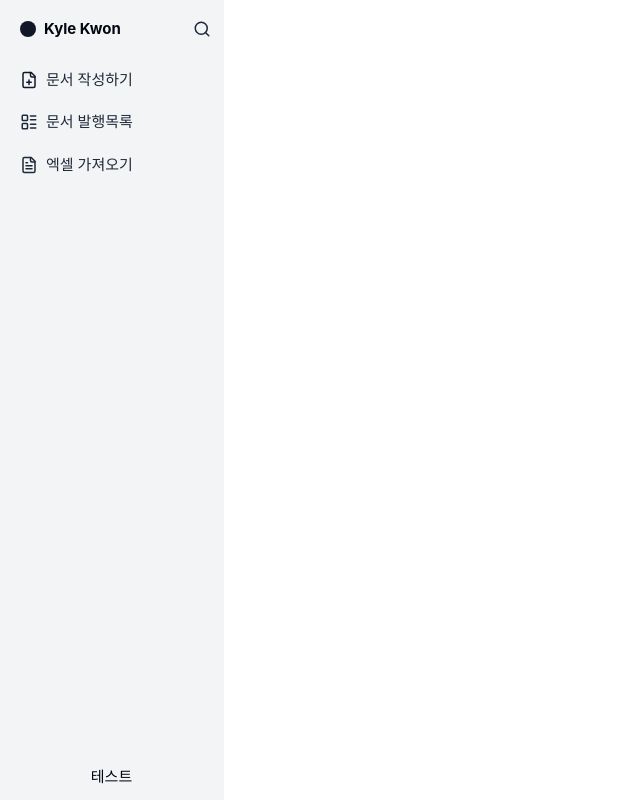
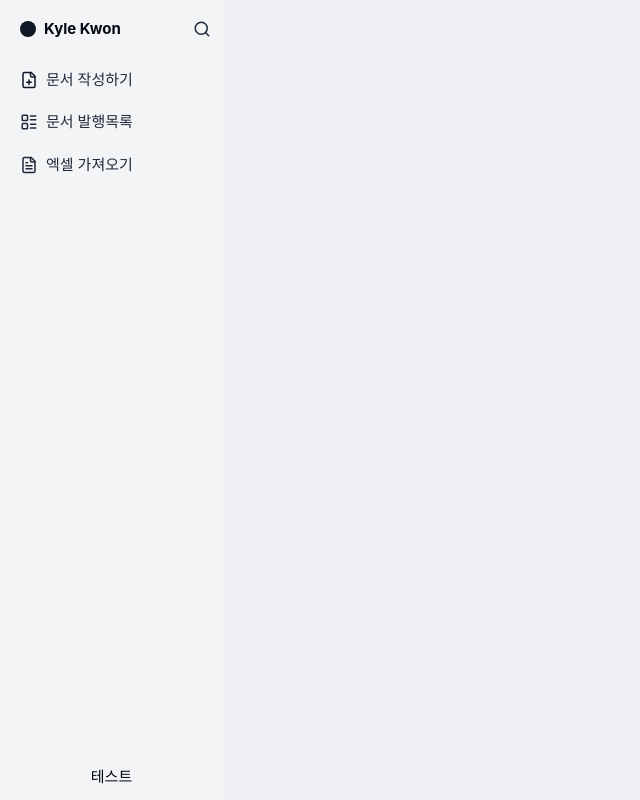
Before and after one commit to olhkyle/acontax-fe, a React (Vite) app: page / in a window 1280 px wide. Shown: the whole page, without its empty margins (0-640 px from the left). Built offline with nearby package versions, Linux system fonts and the light colour scheme.

Commit message:
style : update :root --background color

```diff
--- a/src/index.css
+++ b/src/index.css
@@ -43,7 +43,7 @@
 
 :root {
 	--radius: 0.625rem;
-	--background: oklch(1 0 0);
+	--background: hsla(220, 14%, 94%, 1);
 	--foreground: oklch(0.13 0.028 261.692);
 	--card: oklch(1 0 0);
 	--card-foreground: oklch(0.13 0.028 261.692);
```
